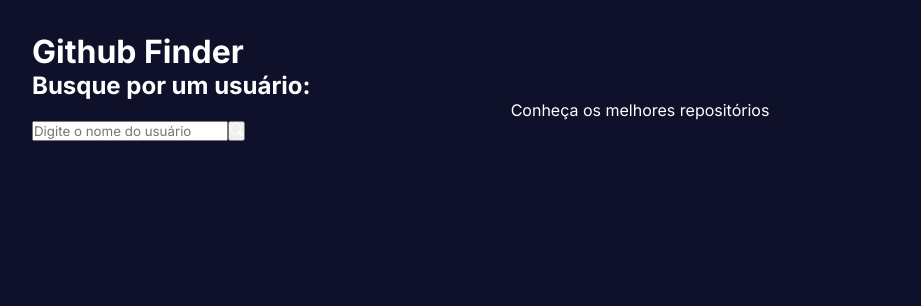
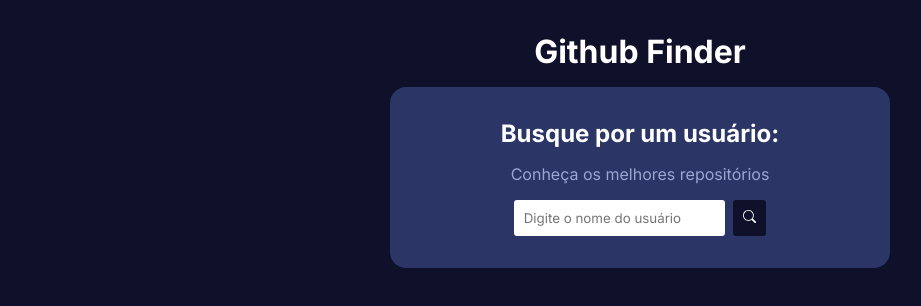
Before and after one commit to IsabelleHeloisa/Github_finder, a React (Vite) app: page / in a window 1280 px wide. Shown: the top 306 px of the page, without its empty margins (0-921 px from the left). Built offline with nearby package versions, Linux system fonts and the light colour scheme.

Commit message:
feat: search styles

```diff
--- /dev/null
+++ b/src/App.module.css
@@ -0,0 +1,9 @@
+.app {
+  max-width: 500px;
+  margin: 0 auto;
+}
+
+.app h1 {
+  text-align: center;
+  margin-bottom: 1rem;
+}
--- a/src/App.tsx
+++ b/src/App.tsx
@@ -1,8 +1,10 @@
 import { Outlet } from 'react-router-dom'
+
+import classes from './App.module.css'
 
 function App() {
   return (
-    <div className="App">
+    <div className={classes.app}>
       <h1>Github Finder</h1>
       <Outlet />
     </div>
--- /dev/null
+++ b/src/components/Search.module.css
@@ -0,0 +1,34 @@
+.search {
+  background-color: #2b3566;
+  padding: 2rem;
+  border-radius: 1rem;
+  display: flex;
+  flex-direction: column;
+  justify-content: center;
+  align-items: center;
+  gap: 1rem;
+  margin-bottom: 1.5rem;
+}
+
+.search p {
+  color: #9da5d1;
+}
+
+.search_container {
+  display: flex;
+  gap: 0.5rem;
+
+}
+
+.search_container input,
+.search_container button {
+  padding: .6rem;
+  border-radius: 3px;
+  border: none;
+  color: #2b3566;
+}
+
+.search_container button {
+  background-color: #0e1129;
+  cursor: pointer;
+}
--- a/src/components/Search.tsx
+++ b/src/components/Search.tsx
@@ -5,14 +5,16 @@ import { useState } from 'react'
 
 import { BsSearch } from 'react-icons/bs'
 
+import classes from './Search.module.css'
+
 const Search = ({ loadUser }: SearchProps) => {
   const [userName, setUserName] = useState('')
 
   return (
-    <div>
+    <div className={classes.search}>
       <h2>Busque por um usuário:</h2>
       <p>Conheça os melhores repositórios</p>
-      <div>
+      <div className={classes.search_container}>
         <input
           type="text"
           placeholder="Digite o nome do usuário"
--- a/src/routes/Home.tsx
+++ b/src/routes/Home.tsx
@@ -11,11 +11,22 @@ const Home = () => {
 
     const data = await res.json()
 
-    console.log(data)
+    const { avatar_url, login, location, followers, following } = data
+
+    const userData: UserProps = {
+      avatar_url,
+      login,
+      location,
+      followers,
+      following
+    }
+
+    setUser(userData)
   }
   return (
     <div>
       <Search loadUser={loadUser} />
+      {user && <p>{user.login}</p>}
     </div>
   )
 }
```
Also changed, not shown: src/App.css (deleted).
